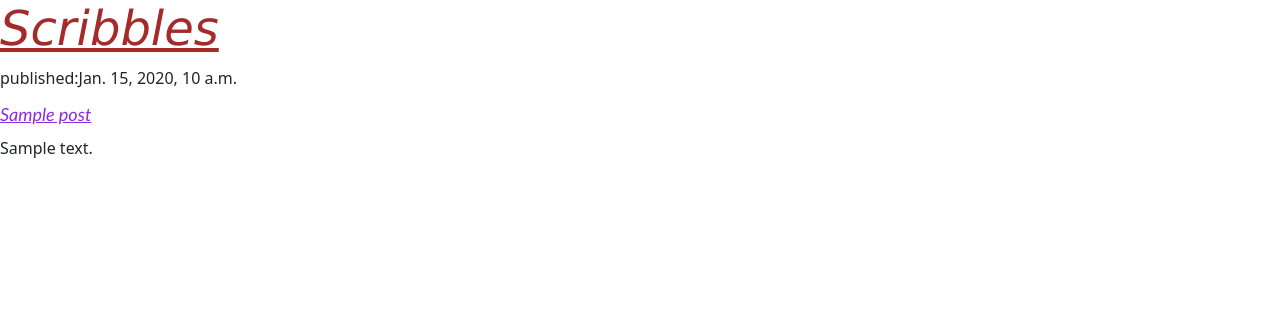
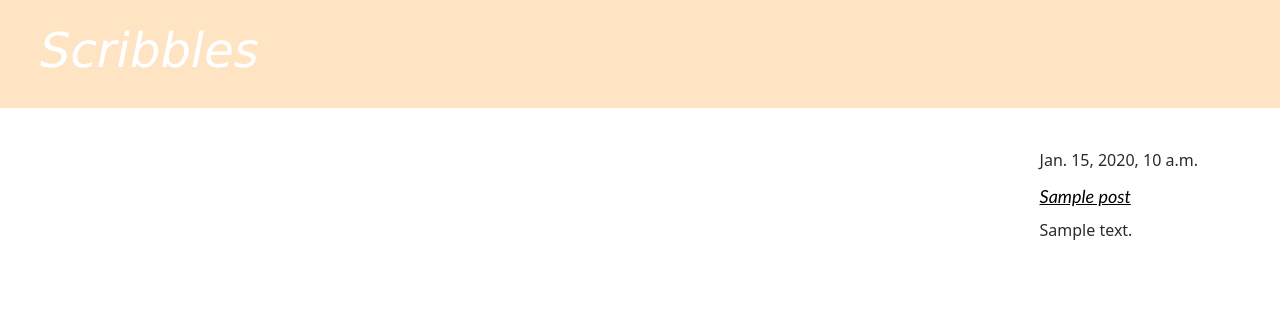
Before and after one commit to karthikmuthuraj/Django-MySiteBlog, a Django app: template mysite/blog/templates/blog/post_list.html in a window 1280 px wide. Shown: the top 327 px of the page. Run offline with Django 5.2, Linux system fonts and the light colour scheme; the template is opened without the code that fills it: values that come from a table or form of the project are taken from there, others are empty; tables that the repository leaves empty hold one stand-in row (values such as "Sample post").

Commit message:
added few extra css modifications with class implementations

```diff
--- a/mysite/blog/static/css/blog.css
+++ b/mysite/blog/static/css/blog.css
@@ -10,3 +10,74 @@ h2 a {
     font-size: large;
     font-style: italic;
 }
+
+.page-header {
+    background-color: bisque;
+    margin-top: 0;
+    margin-bottom: 40px;
+    padding: 20px 20px 20px 40px;
+}
+
+.page-header h1,
+.page-header h1 a,
+.page-header h1 a:visited,
+.page-header h1 a:active{
+    color: #ffffff;
+    font-size: 36pt;
+    text-decoration: none;
+}
+
+h1,
+h2,
+h3,
+h4 {
+    font-family:Cambria, Cochin, Georgia, Times, 'Times New Roman', serif;
+}
+
+.date {
+    color: #050505d8;
+}
+
+.save {
+    float: right;
+}
+
+.post-form textarea
+.post-form input{
+    width: 100%;
+}
+
+.top-menu,
+.top-menu :hover,
+.top-menu :visited {
+    color:#ffffff;
+    font-size: 26pt;
+    font: right;
+    margin-right: 20px;
+}
+
+.post {
+    margin-bottom: 70px;
+}
+
+.post h2 a,
+.post h2 a:visited {
+    color: #000000;
+}
+.post > .date,
+.post > .actions {
+    float: right;
+}
+
+.btn-secondary,
+.btn-secondary:visited {
+    color: #C25100;
+    background: none;
+    border-color: #C25100;
+    margin-left: 15px;
+}
+
+.btn-secondary:hover {
+    color: #FFFFFF;
+    background-color: #C25100;
+}
--- a/mysite/blog/templates/blog/post_list.html
+++ b/mysite/blog/templates/blog/post_list.html
@@ -12,15 +12,21 @@
 >
 </head>
 <body>
-<header>
+<header class="page-header">
+    <div class="continer">
         <h1><a href="/">Scribbles</a></h1>
+    </div>
 </header>
+<main class="container">
+    <div class="row">
         {% for post in posts %}
-    <article>
-        <time>published:{{ post.published_date }}<time>
+            <article class="post">
+                <time class="date"> {{ post.published_date }}<time>
                 <h2><a href="">{{ post.title }}</a></h2>
                 <p>{{ post.text|linebreaksbr }}</p>
             </article>
         {% endfor %}
+    </div>
+</main>
 </body>
 </html>
```
Lines whose indentation alone changed are shown as unchanged.
